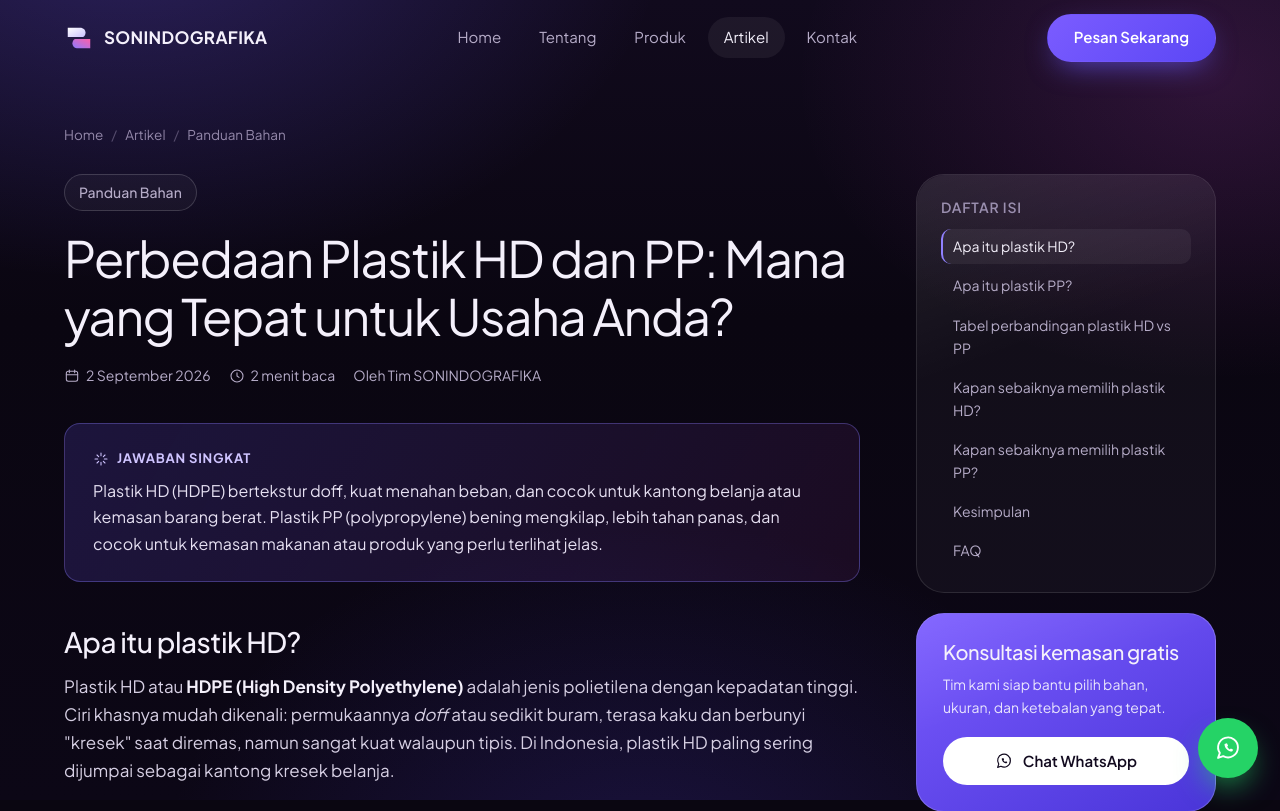
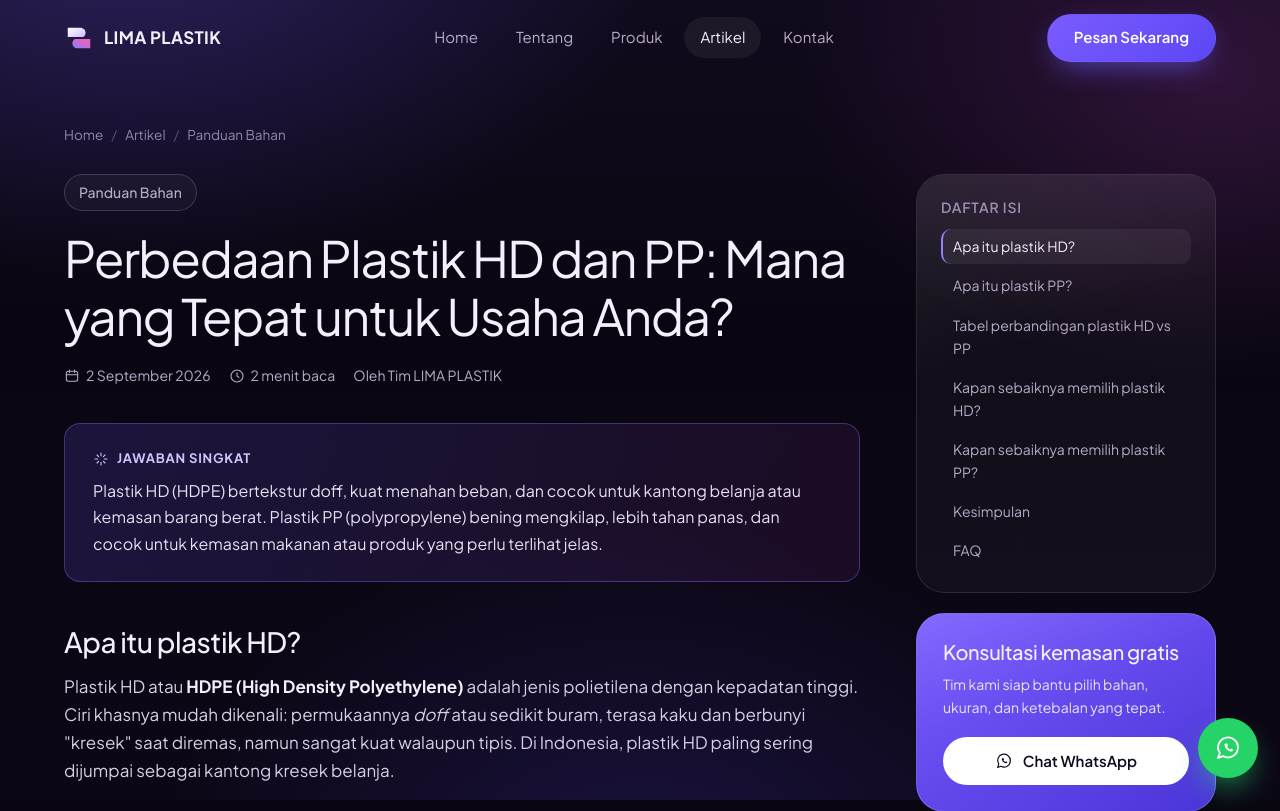
Before and after one commit to dyahayudr/sonindografika, a Node server app: page /artikel/perbedaan-plastik-hd-dan-pp in a window 1280 px wide. Shown: the top 811 px of the page. Run offline with Node 20, Linux system fonts and the light colour scheme; some libraries are stand-ins or nearby versions.

Commit message:
Ganti nama tampil SONINDOGRAFIKA menjadi LIMA PLASTIK
Judul, teks, SEO/schema, pesan WhatsApp, artikel, nama sosial media, dan sablon di gambar (kresek, rak hanger). Domain, email, dan link/akun sosial media tetap sonindografika karena alamat teknis.

Co-Authored-By: Claude Opus 5.5 <noreply@anthropic.com>

```diff
--- a/data/site.js
+++ b/data/site.js
@@ -1,11 +1,11 @@
 // =====================================================================
 //  KONFIGURASI PERUSAHAAN
 //  Semua data kontak & angka di bawah ini adalah CONTOH / PLACEHOLDER.
-//  Ganti dengan data asli SONINDOGRAFIKA sebelum website dipublikasikan.
+//  Ganti dengan data asli LIMA PLASTIK sebelum website dipublikasikan.
 // =====================================================================
 
 const site = {
-  name: 'SONINDOGRAFIKA',
+  name: 'LIMA PLASTIK',
   tagline: 'Produsen Plastik HD & PP untuk Jabodetabek',
   // Domain utama (dipakai untuk canonical, sitemap, schema). Bisa ditimpa lewat env SITE_URL.
   url: (process.env.SITE_URL || 'https://sonindografika.com').replace(/\/$/, ''),
@@ -33,10 +33,10 @@ const site = {
 
   socials: [
     { name: 'Instagram', handle: '@sonindografika', url: 'https://instagram.com/sonindografika', icon: 'instagram' },
-    { name: 'Facebook', handle: 'SONINDOGRAFIKA', url: 'https://facebook.com/sonindografika', icon: 'facebook' },
+    { name: 'Facebook', handle: 'LIMA PLASTIK', url: 'https://facebook.com/sonindografika', icon: 'facebook' },
     { name: 'TikTok', handle: '@sonindografika', url: 'https://tiktok.com/@sonindografika', icon: 'tiktok' },
-    { name: 'YouTube', handle: 'SONINDOGRAFIKA', url: 'https://youtube.com/@sonindografika', icon: 'youtube' },
-    { name: 'Tokopedia', handle: 'SONINDOGRAFIKA', url: 'https://tokopedia.com/sonindografika', icon: 'shop' },
+    { name: 'YouTube', handle: 'LIMA PLASTIK', url: 'https://youtube.com/@sonindografika', icon: 'youtube' },
+    { name: 'Tokopedia', handle: 'LIMA PLASTIK', url: 'https://tokopedia.com/sonindografika', icon: 'shop' },
   ],
 
   // Angka-angka di beranda (GANTI sesuai fakta perusahaan)
@@ -49,7 +49,7 @@ const site = {
   areas: ['Jakarta', 'Bogor', 'Depok', 'Tangerang', 'Bekasi'],
 };
 
-site.whatsappLink = (text = 'Halo SONINDOGRAFIKA, saya ingin minta penawaran plastik.') =>
+site.whatsappLink = (text = 'Halo LIMA PLASTIK, saya ingin minta penawaran plastik.') =>
   `https://wa.me/${site.whatsapp}?text=${encodeURIComponent(text)}`;
 
 site.fullAddress = `${site.address.street}, ${site.address.locality}, ${site.address.region} ${site.address.postalCode}`;
--- a/package.json
+++ b/package.json
@@ -1,7 +1,7 @@
 {
   "name": "sonindografika-web",
   "version": "1.0.0",
-  "description": "Landing page SONINDOGRAFIKA - produsen plastik HD dan PP untuk area Jabodetabek",
+  "description": "Landing page LIMA PLASTIK - produsen plastik HD dan PP untuk area Jabodetabek",
   "main": "server.js",
   "private": true,
   "scripts": {
--- a/public/css/style.css
+++ b/public/css/style.css
@@ -1,5 +1,5 @@
 /* =========================================================
-   SONINDOGRAFIKA — Dark violet theme
+   LIMA PLASTIK — Dark violet theme
    ========================================================= */
 :root {
   --bg: #0a0611;
--- a/public/js/hanger-rack.js
+++ b/public/js/hanger-rack.js
@@ -113,8 +113,8 @@
           '<path d="M-6 -36 Q-6 -40 -2 -40 Q2 -40 2 -37" fill="none" stroke="currentColor" stroke-width="1.6" stroke-linecap="round"/>' +
           '<use href="#logoInk" x="-11" y="-29" width="22" height="22"/>' +
           '<g font-family="Plus Jakarta Sans, sans-serif" font-weight="800" text-anchor="middle">' +
-            '<text y="11" font-size="10.5" textLength="48" lengthAdjust="spacingAndGlyphs">SONINDO</text>' +
-            '<text y="22" font-size="10.5" textLength="48" lengthAdjust="spacingAndGlyphs">GRAFIKA</text>' +
+            '<text y="11" font-size="10.5" textLength="30" lengthAdjust="spacingAndGlyphs">LIMA</text>' +
+            '<text y="22" font-size="10.5" textLength="46" lengthAdjust="spacingAndGlyphs">PLASTIK</text>' +
             (phone ? '<circle cx="-20" cy="28.6" r="2.4"/><text x="3" y="30.6" font-size="5.4" font-weight="700" textLength="40" lengthAdjust="spacingAndGlyphs"></text>' : '') +
             '<text y="37" font-size="3.6" font-weight="600" textLength="46" lengthAdjust="spacingAndGlyphs">PLASTIK HD &amp; PP · JABODETABEK</text>' +
           '</g>' +
--- a/public/js/main.js
+++ b/public/js/main.js
@@ -89,7 +89,7 @@
       }
       error.textContent = '';
       var lines = [
-        'Halo SONINDOGRAFIKA, saya ingin minta penawaran.',
+        'Halo LIMA PLASTIK, saya ingin minta penawaran.',
         '',
         'Nama: ' + nama,
         data.get('usaha') ? 'Usaha: ' + data.get('usaha') : '',
--- a/server.js
+++ b/server.js
@@ -101,9 +101,9 @@ const orgSchema = {
 
 app.get('/', (req, res) => {
   res.render('home', {
-    title: 'SONINDOGRAFIKA – Produsen Plastik HD & PP Jabodetabek',
+    title: 'LIMA PLASTIK – Produsen Plastik HD & PP Jabodetabek',
     description:
-      'SONINDOGRAFIKA memproduksi kantong plastik HD dan PP, polos maupun sablon logo custom. Melayani Jakarta, Bogor, Depok, Tangerang, dan Bekasi.',
+      'LIMA PLASTIK memproduksi kantong plastik HD dan PP, polos maupun sablon logo custom. Melayani Jakarta, Bogor, Depok, Tangerang, dan Bekasi.',
     products: products.slice(0, 4),
     materials,
     articles: articles.slice(0, 3),
@@ -113,16 +113,16 @@ app.get('/', (req, res) => {
 
 app.get('/tentang', (req, res) => {
   res.render('tentang', {
-    title: 'Tentang Kami – SONINDOGRAFIKA',
+    title: 'Tentang Kami – LIMA PLASTIK',
     description:
-      'Kenali SONINDOGRAFIKA, produsen plastik HD dan PP untuk kebutuhan kemasan usaha di Jabodetabek. Kualitas terjaga, harga pabrik, dan pengiriman cepat.',
+      'Kenali LIMA PLASTIK, produsen plastik HD dan PP untuk kebutuhan kemasan usaha di Jabodetabek. Kualitas terjaga, harga pabrik, dan pengiriman cepat.',
     schemas: [orgSchema],
   });
 });
 
 app.get('/produk', (req, res) => {
   res.render('produk', {
-    title: 'Produk Plastik HD & PP – SONINDOGRAFIKA',
+    title: 'Produk Plastik HD & PP – LIMA PLASTIK',
     description:
       'Katalog kantong plastik HD (kresek, plong, roll) dan plastik PP (bening, seal) serta sablon custom. Lihat kelebihan dan kegunaan tiap bahan.',
     products,
@@ -151,7 +151,7 @@ app.get('/produk', (req, res) => {
 
 app.get('/artikel', (req, res) => {
   res.render('artikel', {
-    title: 'Artikel & Panduan Plastik Kemasan – SONINDOGRAFIKA',
+    title: 'Artikel & Panduan Plastik Kemasan – LIMA PLASTIK',
     description:
       'Panduan seputar plastik HD dan PP, ukuran & ketebalan, plastik sablon, hingga tips hemat packaging untuk UMKM di Jabodetabek.',
     articles,
@@ -159,7 +159,7 @@ app.get('/artikel', (req, res) => {
       {
         '@context': 'https://schema.org',
         '@type': 'Blog',
-        name: 'Artikel SONINDOGRAFIKA',
+        name: 'Artikel LIMA PLASTIK',
         url: site.url + '/artikel',
         blogPost: articles.map((a) => ({
           '@type': 'BlogPosting',
@@ -178,7 +178,7 @@ app.get('/artikel/:slug', (req, res, next) => {
   const related = articles.filter((a) => a.slug !== article.slug).slice(0, 3);
   const url = site.url + '/artikel/' + article.slug;
   res.render('artikel-detail', {
-    title: article.title + ' – SONINDOGRAFIKA',
+    title: article.title + ' – LIMA PLASTIK',
     description: article.description,
     ogType: 'article',
     article,
@@ -222,9 +222,9 @@ app.get('/artikel/:slug', (req, res, next) => {
 
 app.get('/kontak', (req, res) => {
   res.render('kontak', {
-    title: 'Kontak – SONINDOGRAFIKA',
+    title: 'Kontak – LIMA PLASTIK',
     description:
-      'Hubungi SONINDOGRAFIKA via WhatsApp, telepon, email, atau kunjungi alamat kami. Melayani pesanan plastik HD & PP se-Jabodetabek.',
+      'Hubungi LIMA PLASTIK via WhatsApp, telepon, email, atau kunjungi alamat kami. Melayani pesanan plastik HD & PP se-Jabodetabek.',
     schemas: [orgSchema],
   });
 });
@@ -272,7 +272,7 @@ app.get('/llms.txt', (req, res) => {
 
 // 404
 app.use((req, res) => {
-  res.status(404).render('404', { title: 'Halaman tidak ditemukan – SONINDOGRAFIKA', description: '', schemas: [], noindex: true });
+  res.status(404).render('404', { title: 'Halaman tidak ditemukan – LIMA PLASTIK', description: '', schemas: [], noindex: true });
 });
 
 module.exports = { app, nav, articles };
@@ -282,6 +282,6 @@ module.exports = { app, nav, articles };
 // lewat pembungkus, sehingga kondisi itu false dan server tidak pernah menyala (503).
 if (!process.env.STATIC_BUILD) {
   app.listen(PORT, () => {
-    console.log(`SONINDOGRAFIKA berjalan di http://localhost:${PORT}`);
+    console.log(`LIMA PLASTIK berjalan di http://localhost:${PORT}`);
   });
 }
--- a/views/artikel-detail.ejs
+++ b/views/artikel-detail.ejs
@@ -51,7 +51,7 @@
     <div class="card aside-cta">
       <h2>Konsultasi kemasan gratis</h2>
       <p>Tim kami siap bantu pilih bahan, ukuran, dan ketebalan yang tepat.</p>
-      <a class="btn btn-white" href="<%= site.whatsappLink('Halo SONINDOGRAFIKA, saya baru membaca artikel \"' + article.title + '\" dan ingin konsultasi.') %>" target="_blank" rel="noopener"><%- include('partials/icon', { name: 'whatsapp', s: 18 }) %> Chat WhatsApp</a>
+      <a class="btn btn-white" href="<%= site.whatsappLink('Halo LIMA PLASTIK, saya baru membaca artikel \"' + article.title + '\" dan ingin konsultasi.') %>" target="_blank" rel="noopener"><%- include('partials/icon', { name: 'whatsapp', s: 18 }) %> Chat WhatsApp</a>
     </div>
   </aside>
 </div>
--- a/views/home.ejs
+++ b/views/home.ejs
@@ -33,7 +33,7 @@
       </article>
 
       <div class="bento-play reveal">
-        <a class="play-stack" href="/tentang" aria-label="Kenali SONINDOGRAFIKA">
+        <a class="play-stack" href="/tentang" aria-label="Kenali LIMA PLASTIK">
           <span class="p1"><%- include('partials/icon', { name: 'play', s: 24 }) %></span><span class="p2"></span>
         </a>
         <p>Ingin tahu lebih banyak?</p>
@@ -44,7 +44,7 @@
 </section>
 
 <!-- ============ STATS ============ -->
-<section aria-label="Angka SONINDOGRAFIKA">
+<section aria-label="Angka LIMA PLASTIK">
   <div class="container">
     <div class="stats-strip reveal">
       <% site.stats.forEach(function (s) { %><div><strong><%= s.value %></strong><span><%= s.label %></span></div><% }) %>
--- a/views/partials/product-card.ejs
+++ b/views/partials/product-card.ejs
@@ -1,7 +1,7 @@
 <article class="card card-hover product-card reveal" data-material="<%= p.material %>">
   <div class="product-media">
     <span class="badge <%= p.material %>"><%= p.material.toUpperCase() %></span>
-    <img src="<%= p.image %>" alt="<%= p.name %> – plastik <%= p.material.toUpperCase() %> SONINDOGRAFIKA" width="300" height="340" loading="lazy">
+    <img src="<%= p.image %>" alt="<%= p.name %> – plastik <%= p.material.toUpperCase() %> LIMA PLASTIK" width="300" height="340" loading="lazy">
   </div>
   <div class="product-body">
     <h3><%= p.name %></h3>
--- a/views/produk.ejs
+++ b/views/produk.ejs
@@ -54,7 +54,7 @@
             <ul class="check-list"><% m.uses.forEach(function (x) { %><li><%- include('partials/icon', { name: 'leaf' }) %><%= x %></li><% }) %></ul>
           </div>
         </div>
-        <a class="btn btn-violet" style="margin-top:30px" href="<%= site.whatsappLink('Halo SONINDOGRAFIKA, saya ingin tanya harga ' + m.name + '.') %>" target="_blank" rel="noopener">Tanya Harga <%= m.name %></a>
+        <a class="btn btn-violet" style="margin-top:30px" href="<%= site.whatsappLink('Halo LIMA PLASTIK, saya ingin tanya harga ' + m.name + '.') %>" target="_blank" rel="noopener">Tanya Harga <%= m.name %></a>
       </div>
     </article>
     <% }) %>
--- a/views/tentang.ejs
+++ b/views/tentang.ejs
@@ -11,7 +11,7 @@
 <section class="section" style="padding-top:48px">
   <div class="container about-grid">
     <div class="card split-visual reveal" style="position:sticky; top:calc(var(--header-h) + 24px)">
-      <img src="/img/hero-packaging.svg" alt="Produk plastik HD dan PP SONINDOGRAFIKA" width="520" height="540" loading="lazy">
+      <img src="/img/hero-packaging.svg" alt="Produk plastik HD dan PP LIMA PLASTIK" width="520" height="540" loading="lazy">
     </div>
     <div class="prose reveal">
       <span class="eyebrow">Profil Perusahaan</span>
```
Also changed, not shown: data/articles.js (+4 -4 lines), README.md, public/img/hero-packaging.svg, public/img/produk-kresek-hd.svg.
